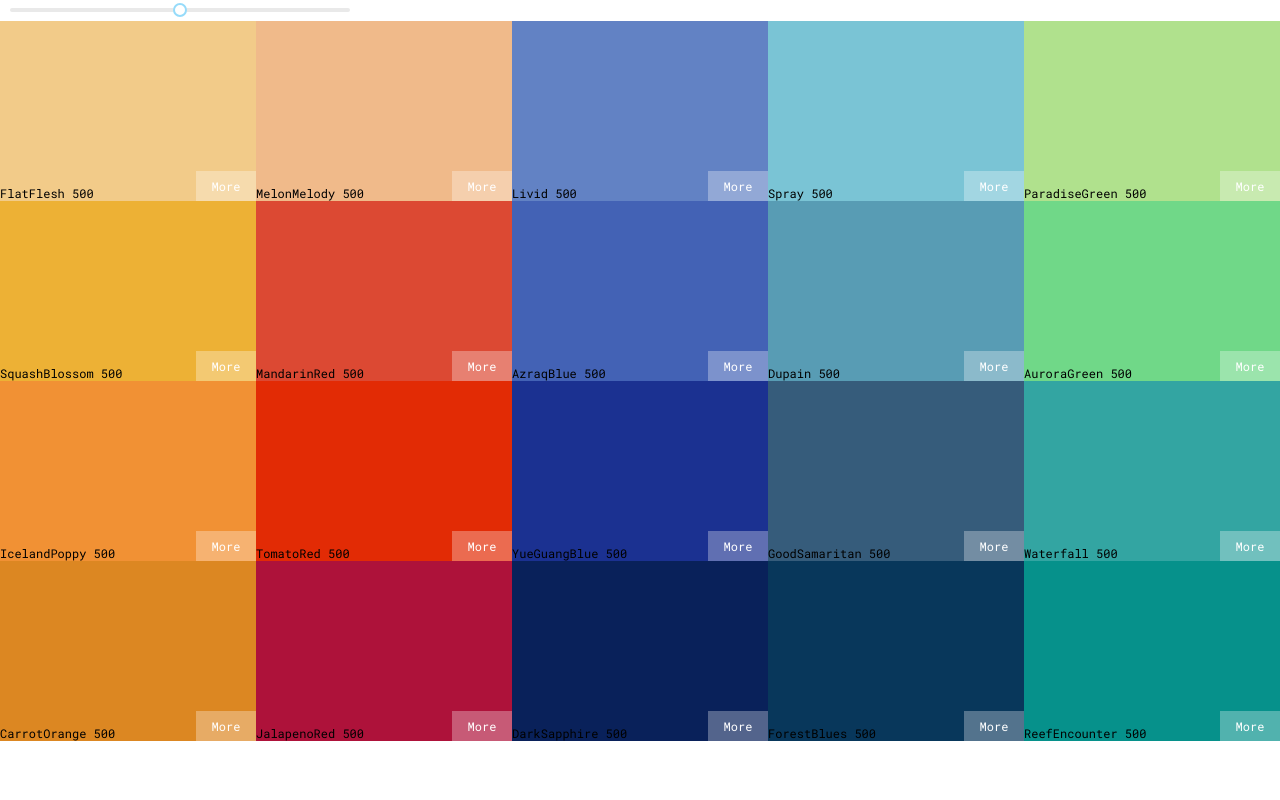
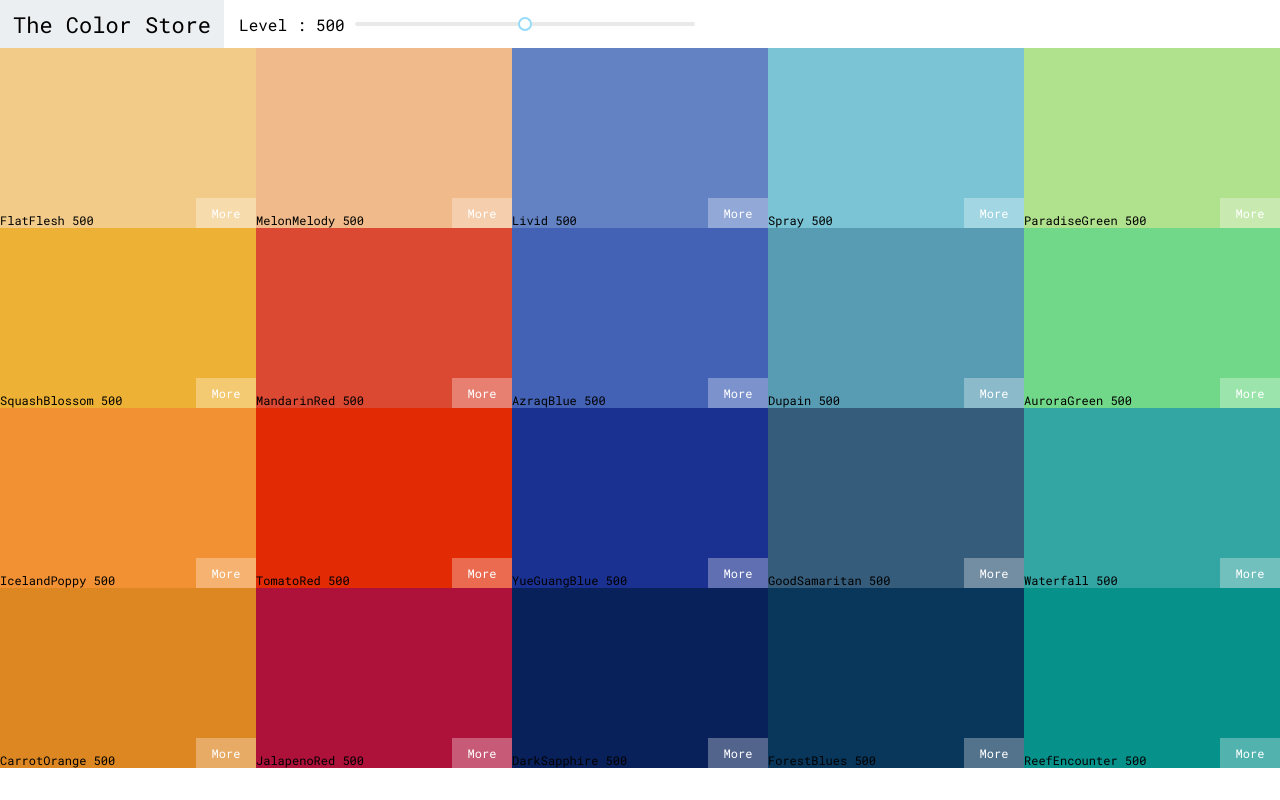
Before and after one commit to swpril/The-Color-Store, a React (Create React App) app: page / in a window 1280 px wide. Built offline with nearby package versions, Linux system fonts and the light colour scheme.

Commit message:
added navbar

```diff
--- /dev/null
+++ b/src/Components/NavBar.js
@@ -0,0 +1,22 @@
+import React from 'react';
+import Slider from 'rc-slider';
+import 'rc-slider/assets/index.css'
+import '../Styles/Navbar.css';
+
+const NavBar = ({ level, handleChange }) => {
+    return (
+        <header className='Navbar'>
+            <div className='logo'>
+                <a href='#'>The Color Store</a>
+            </div>
+            <div className='slider-container'>
+                <span>Level : {level}</span>
+                <div className='slider'>
+                    <Slider defaultValue={level} min={100} max={900} onAfterChange={handleChange} step={100} />
+                </div>
+            </div>
+        </header>
+    )
+}
+
+export default NavBar;
--- a/src/Components/Palette.js
+++ b/src/Components/Palette.js
@@ -1,23 +1,19 @@
 import React, { useState } from 'react';
-import Slider from 'rc-slider';
-import 'rc-slider/assets/index.css'
 import ColorBox from './ColorBox';
-
 import '../Styles/Palette.css';
+import NavBar from './NavBar';
 
 const Palette = (props) => {
     const [level, setLevel] = useState(500);
+    const handleChange = (level) => {
+        setLevel(level);
+    }
     const colorBox = props.palette.colors[level].map((color) => (
         <ColorBox background={color.hexValue} key={color.name} name={color.name} />
     ))
-    const handleChange = (level) => {
-        setLevel(level);
-    }
     return (
         <div className='palette'>
-            <div className='slider'>
-                <Slider defaultValue={level} min={100} max={900} onAfterChange={handleChange} step={100} />
-            </div>
+            <NavBar level={level} handleChange={handleChange} />
             <div className='palette-colors '>
                 {colorBox}
             </div>
--- /dev/null
+++ b/src/Styles/Navbar.css
@@ -0,0 +1,45 @@
+.Navbar {
+	display: flex;
+	align-items: center;
+	justify-content: flex-start;
+	height: 6vh;
+}
+
+.logo {
+	margin-right: 15px;
+	padding: 0 13px;
+	font-size: 22px;
+	background-color: #eceff1;
+	font-family: Roboto Mono;
+	height: 100%;
+	display: flex;
+	align-items: center;
+}
+
+.logo a {
+	text-decoration: none;
+	color: black;
+}
+
+.slider {
+	width: 340px;
+	margin: 0 10px;
+	display: inline-block;
+}
+
+.rc-slider-track {
+	background: transparent;
+}
+
+.rc-slider-track {
+	height: 8px;
+}
+
+.rc-slider-handle:active,
+.rc-slider-handle:hover,
+.rc-slider-handle:focus {
+	background-color: green;
+	outline: none;
+	border: 2px solid green;
+	box-shadow: none;
+}
--- a/src/Styles/Palette.css
+++ b/src/Styles/Palette.css
@@ -5,26 +5,3 @@
 .palette-colors {
 	height: 90%;
 }
-
-.slider {
-	width: 340px;
-	margin: 0 10px;
-	display: inline-block;
-}
-
-.rc-slider-track {
-	background: transparent;
-}
-
-.rc-slider-track {
-	height: 8px;
-}
-
-.rc-slider-handle:active,
-.rc-slider-handle:hover,
-.rc-slider-handle:focus {
-	background-color: green;
-	outline: none;
-	border: 2px solid green;
-	box-shadow: none;
-}
```
